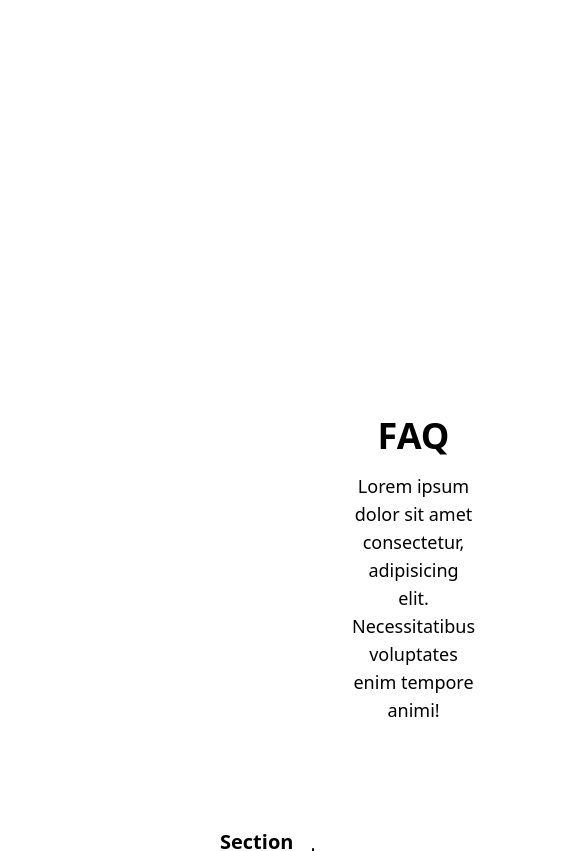
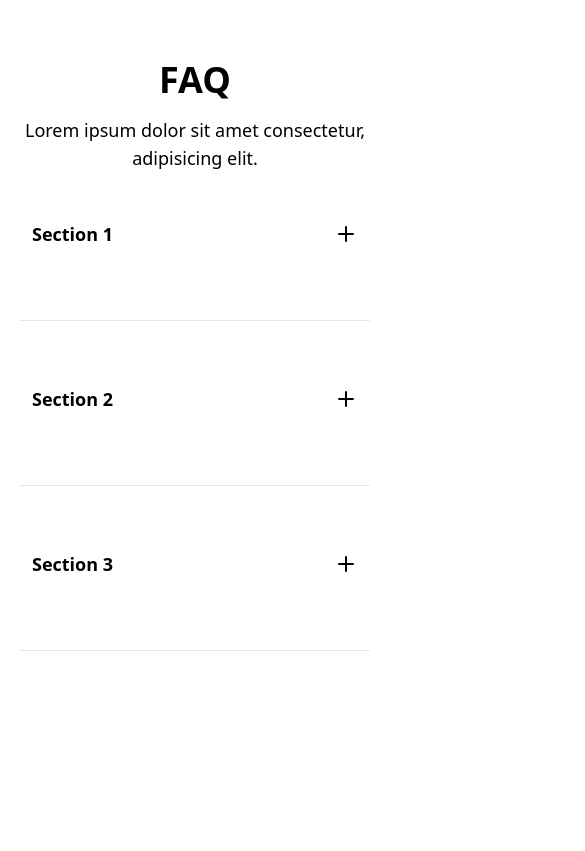
Before and after one commit to rfanan/WO, a Next.js app: page /landingPage/FAQ in a window 390 px wide. Shown: the top 851 px of the page, 585 px wide, since content can reach past the window. Built offline with nearby package versions, Linux system fonts and the light colour scheme; no server answers.

Commit message:
update FAQ screen res mobile

```diff
--- a/src/pages/landingPage/FAQ.tsx
+++ b/src/pages/landingPage/FAQ.tsx
@@ -36,12 +36,12 @@ const FAQ = () => {
 
   return (
     <>
-      <div className="py-80 px-52">
-        <div className="grid place-items-center gap-4 py-24">
+      <div className="py-5 p-5 sm:py-12 sm:px-40 lg:px-64">
+        <div className="grid place-items-center gap-4 py-10">
           <div className="text-4xl font-semibold">FAQ</div>
-          <div className="text-lg px-36 text-center">
+          <div className="text-lg md:px-36 text-center">
             Lorem ipsum dolor sit amet consectetur, adipisicing elit.
-            Necessitatibus voluptates enim tempore animi!
+
           </div>
         </div>
         {FaqData.map(({ title, content }, index) => (
@@ -50,11 +50,11 @@ const FAQ = () => {
               onClick={() => handleToggle(index)}
               className="flex justify-between w-full bg-transparent"
             >
-              <span className="font-semibold text-xl">{title}</span>
+              <span className="font-semibold text-lg">{title}</span>
               <span className="grid">
                 <IconMinus
                   className={`transform origin-center transition duration-200 ease-out ${
-                    openIndex === index ? "!rotate-160" : ""
+                    openIndex === index ? "!rotate-160 opacity-0" : ""
                   }`}
                 />
                 <IconMinusVertical
@@ -73,7 +73,7 @@ const FAQ = () => {
             >
               <div className="overflow-hidden py-5 px-3">{content}</div>
             </div>
-            <div className="border-t border-gray-300 py-7"></div>
+            <div className="border-t border-gray-200 py-7"></div>
           </div>
         ))}
       </div>
```
